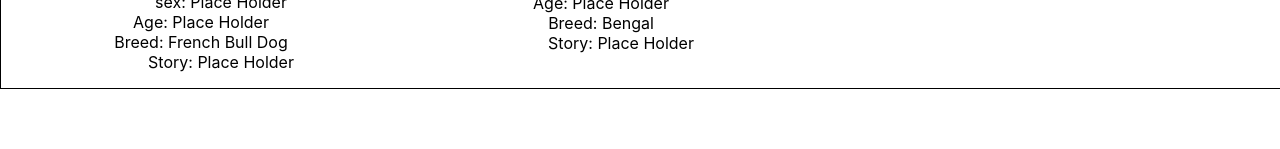
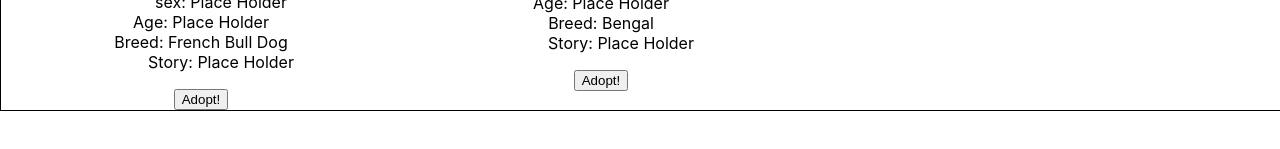
Before and after one commit to thinkful-ei24/colin-janet-petful-client, a React (Create React App) app: page / in a window 1280 px wide. Shown: the part 353-502 px from the top of the page. Built offline with nearby package versions, Linux system fonts and the light colour scheme.

Commit message:
adds basic button to pets

```diff
--- a/src/cats.js
+++ b/src/cats.js
@@ -16,7 +16,7 @@ return(
   <dt>Breed: Bengal</dt>
   <dd>Story: Place Holder</dd>
   </dl>
-
+  <button type='button'>Adopt!</button>
   </section>
 )
   }
--- a/src/dogs.js
+++ b/src/dogs.js
@@ -18,7 +18,7 @@ return(
   <dt>Breed: French Bull Dog</dt>
   <dd>Story: Place Holder</dd>
   </dl>
-
+  <button type='button'>Adopt!</button>
   </section>
 )
   }
```
